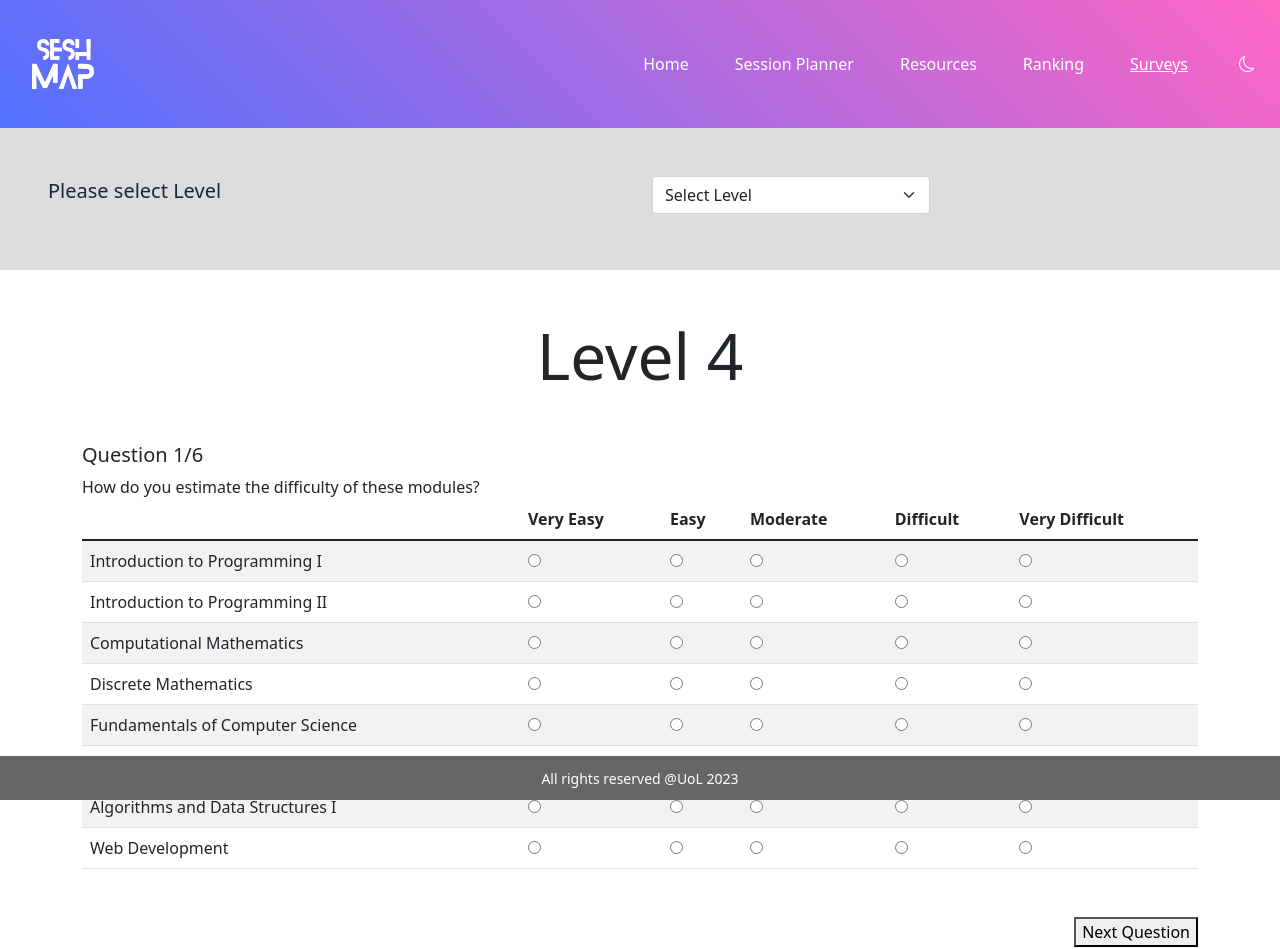
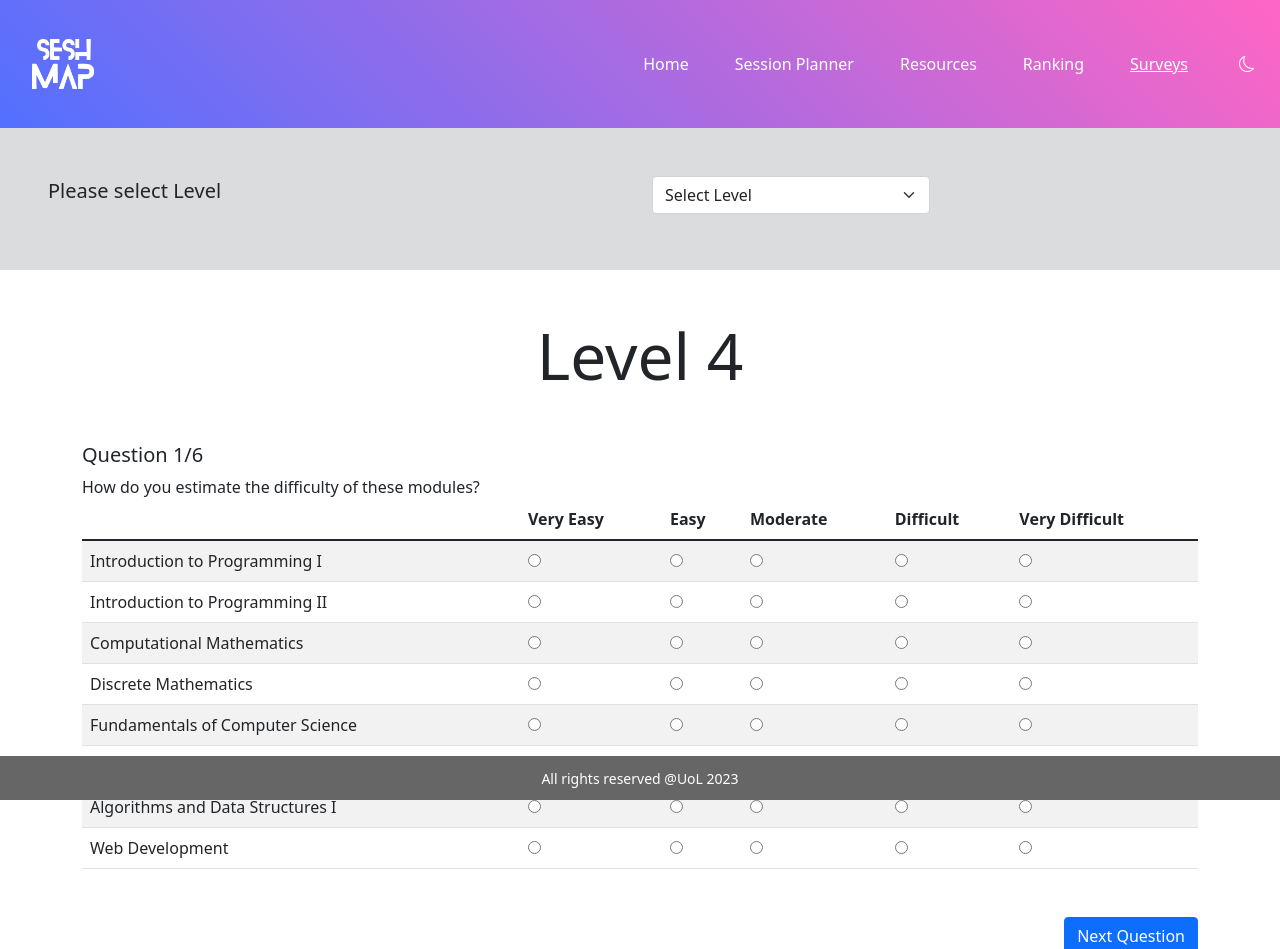
Before and after one commit to jberkovica/SeshMap, a React (Create React App) app: page /surveys in a window 1280 px wide. Shown: the top 949 px of the page. Built offline with nearby package versions, Linux system fonts and the light colour scheme.

Commit message:
Fixed CSS and Bootstrap related requests.
Fixed issues requested here:

https://github.com/jberkovica/SeshMap/pull/5

```diff
--- a/src/pages/Surveys.css
+++ b/src/pages/Surveys.css
@@ -0,0 +1,6 @@
+.button-container {
+    display: flex;
+    justify-content: space-between;
+    align-items: center;
+    margin-top: 20px;
+}
--- a/src/pages/Surveys.js
+++ b/src/pages/Surveys.js
@@ -1,6 +1,7 @@
 import React, { useState } from "react";
 import LevelSelector from "./../components/LevelSelector";
 import { modules } from "../modules";
+import "./Surveys.css";
 
 function Surveys() {
     const [selectedLevel, setSelectedLevel] = useState("Level4");
@@ -131,22 +132,21 @@ const SurveyTable = ({ selectedLevel }) => {
                         ))}
                     </tbody>
             </table>
-            <div style={{ display: 'flex', justifyContent: 'space-between', alignItems: 'center', marginTop: '20px' }}>
+            <div className="button-container">
                 {!isFirstQuestion ? (
-                            <button onClick={handlePreviousQuestion}>Back</button>
+                            <button className="btn btn-primary"  onClick={handlePreviousQuestion}>Back</button>
                         ) : (
                             <div></div> // Placeholder div to keep the space occupied. Don't delete!
                         )}
                 {isLastQuestion && <input type="email" placeholder="Key in your email here" />}
                 {isLastQuestion ? (
-                    <button>Submit</button>
+                    <button className="btn btn-primary" >Submit</button>
                 ) : (
-                    <button onClick={handleNextQuestion}>Next Question</button>
+                    <button className="btn btn-primary" onClick={handleNextQuestion}>Next Question</button>
                 )}
             </div>
         </div>
     );
 };
 
-
 export default Surveys;
```
